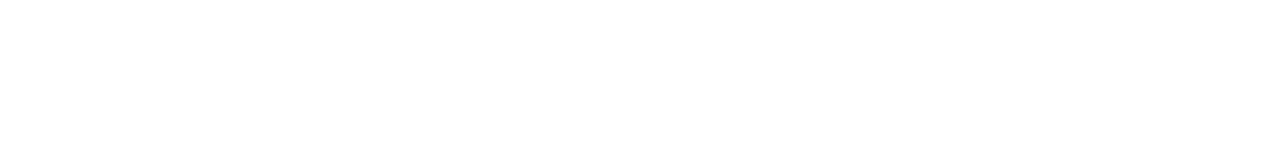
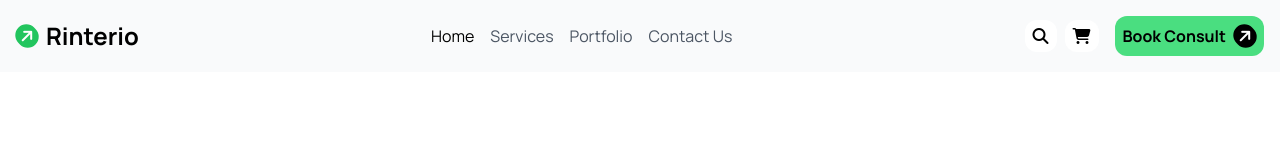
Before and after one commit to Sporsho-Bonoari/Assignment-03, a plain HTML site: page index.html in a window 1280 px wide. Drawn offline with nearby package versions, Linux system fonts and the light colour scheme.

Commit message:
completed the navigation section

```diff
--- a/index.html
+++ b/index.html
@@ -1,5 +1,5 @@
 <!DOCTYPE html>
-<html lang="en">
+<html lang="en" data-theme="light">
   <head>
     <meta charset="UTF-8" />
     <meta name="viewport" content="width=device-width, initial-scale=1.0" />
@@ -14,7 +14,6 @@
     <script src="https://cdn.tailwindcss.com"></script>
 
     <!-- google font cdn -->
-
     <link rel="preconnect" href="https://fonts.googleapis.com" />
     <link rel="preconnect" href="https://fonts.gstatic.com" crossorigin />
     <link
@@ -29,7 +28,6 @@
     ></script>
 
     <!-- tailwind css cdn -->
-
     <script src="https://cdn.tailwindcss.com"></script>
     <script>
       tailwind.config = {
@@ -50,7 +48,52 @@
     </style>
   </head>
   <body class="font-manrope">
-    <header></header>
+    <header>
+      <nav class="flex items-center justify-between p-4 bg-gray-50">
+        <!-- Logo and Title -->
+        <div class="flex items-center gap-2">
+          <i
+            class="fa-solid fa-arrow-right -rotate-45 bg-green-500 rounded-xl text-white p-1"
+          ></i>
+          <h3 class="text-2xl font-bold text-black">Rinterio</h3>
+        </div>
+
+        <!-- Navigation Links -->
+        <div class="hidden md:flex gap-4">
+          <ul class="flex space-x-4">
+            <li><a class="text-black" href="#">Home</a></li>
+            <li><a class="text-gray-600" href="#">Services</a></li>
+            <li><a class="text-gray-600" href="#">Portfolio</a></li>
+            <li><a class="text-gray-600" href="#">Contact Us</a></li>
+          </ul>
+        </div>
+
+        <!-- Icons and Button -->
+        <div class="hidden md:flex items-center gap-4">
+          <div class="flex gap-2">
+            <i
+              class="fa-solid fa-magnifying-glass rounded-xl bg-white p-2 text-black cursor-pointer"
+            ></i>
+            <i
+              class="fa-solid fa-cart-shopping rounded-xl bg-white p-2 text-black cursor-pointer"
+            ></i>
+          </div>
+          <button
+            class="bg-green-400 text-black font-bold p-2 rounded-xl flex items-center gap-2"
+          >
+            Book Consult
+            <i
+              class="fa-solid fa-arrow-right bg-black rounded-xl text-white p-1 -rotate-45"
+            ></i>
+          </button>
+        </div>
+        <div
+          class="rounded-xl bg-white p-2 text-black cursor-pointer md:hidden"
+        >
+          <i class="fa-solid fa-bars"></i>
+        </div>
+      </nav>
+    </header>
 
     <main></main>
 
```
